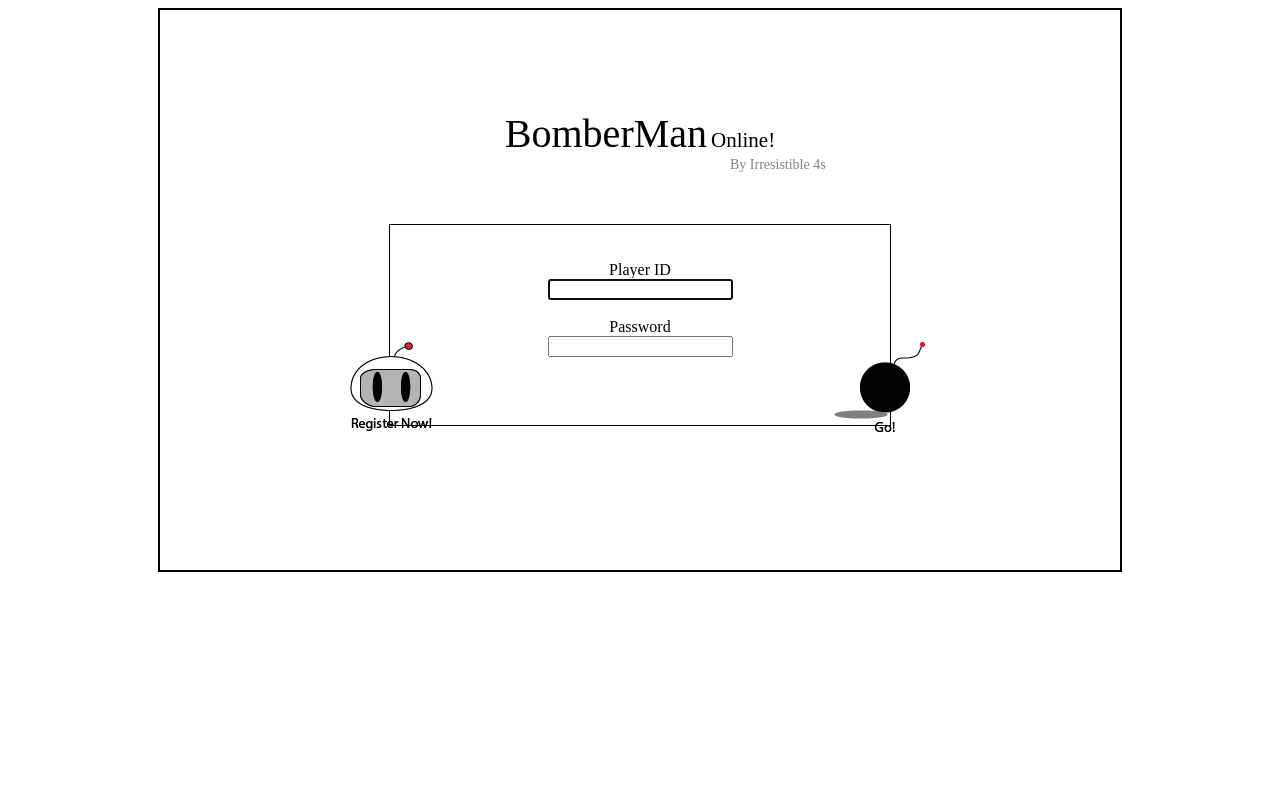
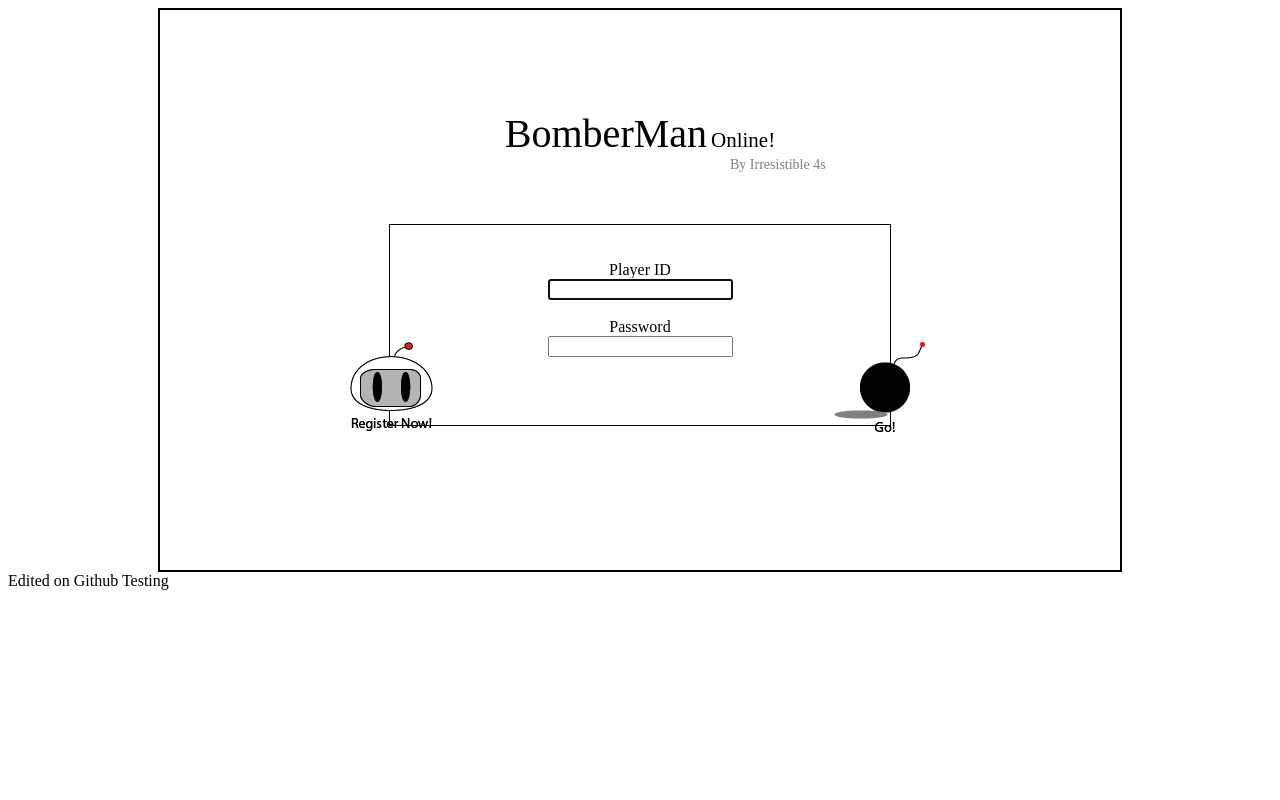
Before and after one commit to killalau/BombermanOnline, a PHP site: page /index.php in a window 1280 px wide. Run offline with PHP 8.4, Linux system fonts and the light colour scheme; data that the repository does not hold is empty.

Commit message:
Update index.php

```diff
--- a/index/index.php
+++ b/index/index.php
@@ -67,5 +67,6 @@ if (cookieExist()){
                 ?>
             </div>
         </div>
+    Edited on Github Testing
 
     </body></html>
```
